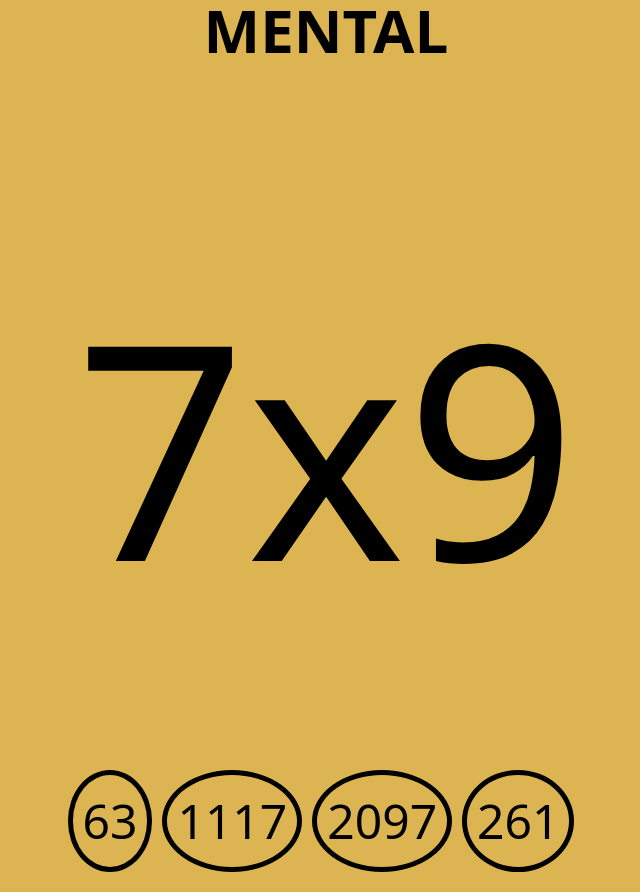
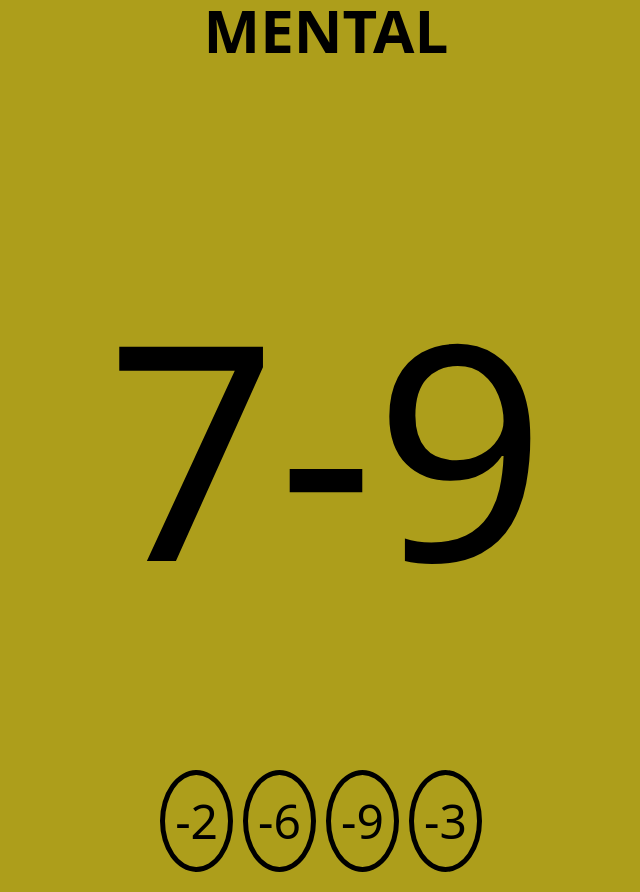
Before and after one commit to obedgyamfi/mental, a Next.js app: page / in a window 1280 px wide. Shown: the whole page, without its empty margins (314-954 px from the left). Built offline with nearby package versions, Linux system fonts and the light colour scheme.

Commit message:
second commit

```diff
--- a/components/Mental.jsx
+++ b/components/Mental.jsx
@@ -6,10 +6,11 @@ class Mental extends Component {
   constructor() {
     super();
 
+    // initialize operands, operations, userAnswer and options
     this.state = {
       num1: '',
       num2: '',
-      operation: 'x',
+      operation: '-',
       userAnswer: null,
       correct: null,
       options: [],
@@ -20,11 +21,16 @@ class Mental extends Component {
     this.generateNumbers(this.state.userAnswer);
   }
 
+
+
+
+
+
+  // function to generate operands, and random answers
   generateNumbers = () => {
     const { operation } = this.state;
     const num1 = Math.floor(Math.random() * 50) + 1;
     const num2 = Math.floor(Math.random() * 50) + 1;
-    const options = Array(4).fill(null).map(() => { return Math.floor(Math.random() * 2500) + 1});
     let randomIndex = Math.floor(Math.random() * 4);
 
 
@@ -50,19 +56,26 @@ class Mental extends Component {
         return;
     }
 
+    const options = Array(4).fill(null).map(() => { return this.state.userAnswer - (Math.floor(Math.random() * 8) + 1) });
     options[randomIndex] = this.state.userAnswer;
     this.setState({ num1, num2, options });
   };
 
+  // handleOperationChange, checks anytime the operation changes, to generate
+  // new numbers for the operation
   handleOperationChange = (e) => {
     this.setState({ operation: e.target.value });
     this.generateNumbers();
   };
 
+  // handleAnswerChange
   handleAnswerChange = (e) => {
     this.setState({ userAnswer: e.target.value });
   };
 
+
+  // checkAnswer: checks if the selected answer is equal to the correctAnswer
+  /* it alerts the user "Correct" if it is equal and "Wrong" if it isn't */
   checkAnswer = (selectedNumber) => {
     if (selectedNumber === this.state.userAnswer){
       alert('Correct!');
@@ -73,6 +86,9 @@ class Mental extends Component {
     this.generateNumbers();
   };
 
+
+  // render script to display the arithmetic operation and the possible answers
+  // as well as all ui components
   render() {
     const { num1, num2, operation, options } = this.state;
 
--- a/components/Nav.jsx
+++ b/components/Nav.jsx
@@ -1,11 +1,9 @@
 "use client";
-
-
 
 const Nav = () => {
   return (
    <nav className="flex-center h-auto top-0">
-     <h1 className="head_text text-center">MENTAL <br className="max-md:hidden" /></h1>
+     <h1 className="head_text text-center">MENTAL</h1>
    </nav>
   )
 }
--- a/styles/globals.css
+++ b/styles/globals.css
@@ -14,7 +14,7 @@ html, body {
 }
 
 .main-background {
-  background-color: rgb(220, 181, 82);
+  background-color:rgb(173, 158, 27)
 }
 
 /* Desktop, Laptops and Tablet Screens */
```
